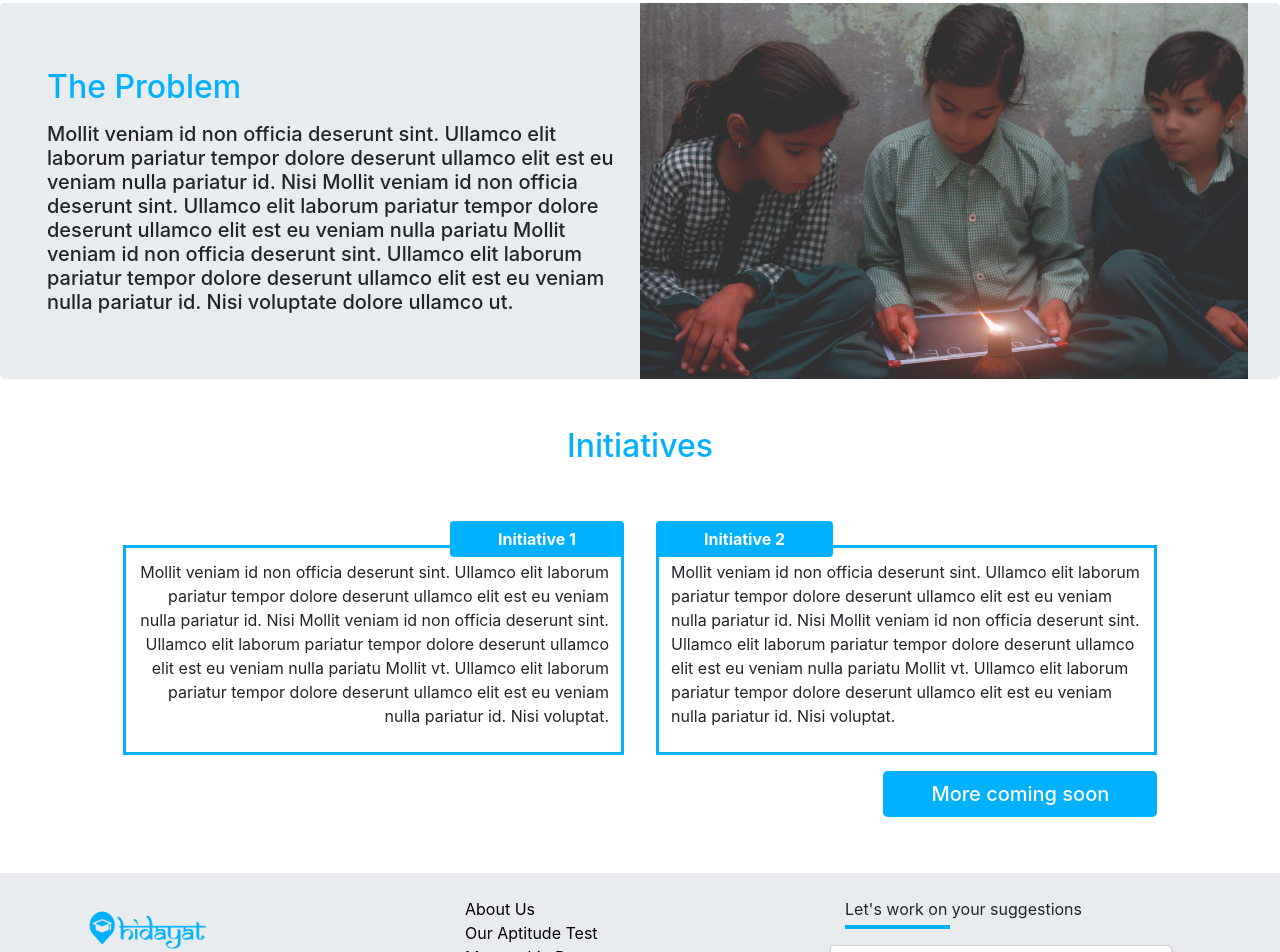
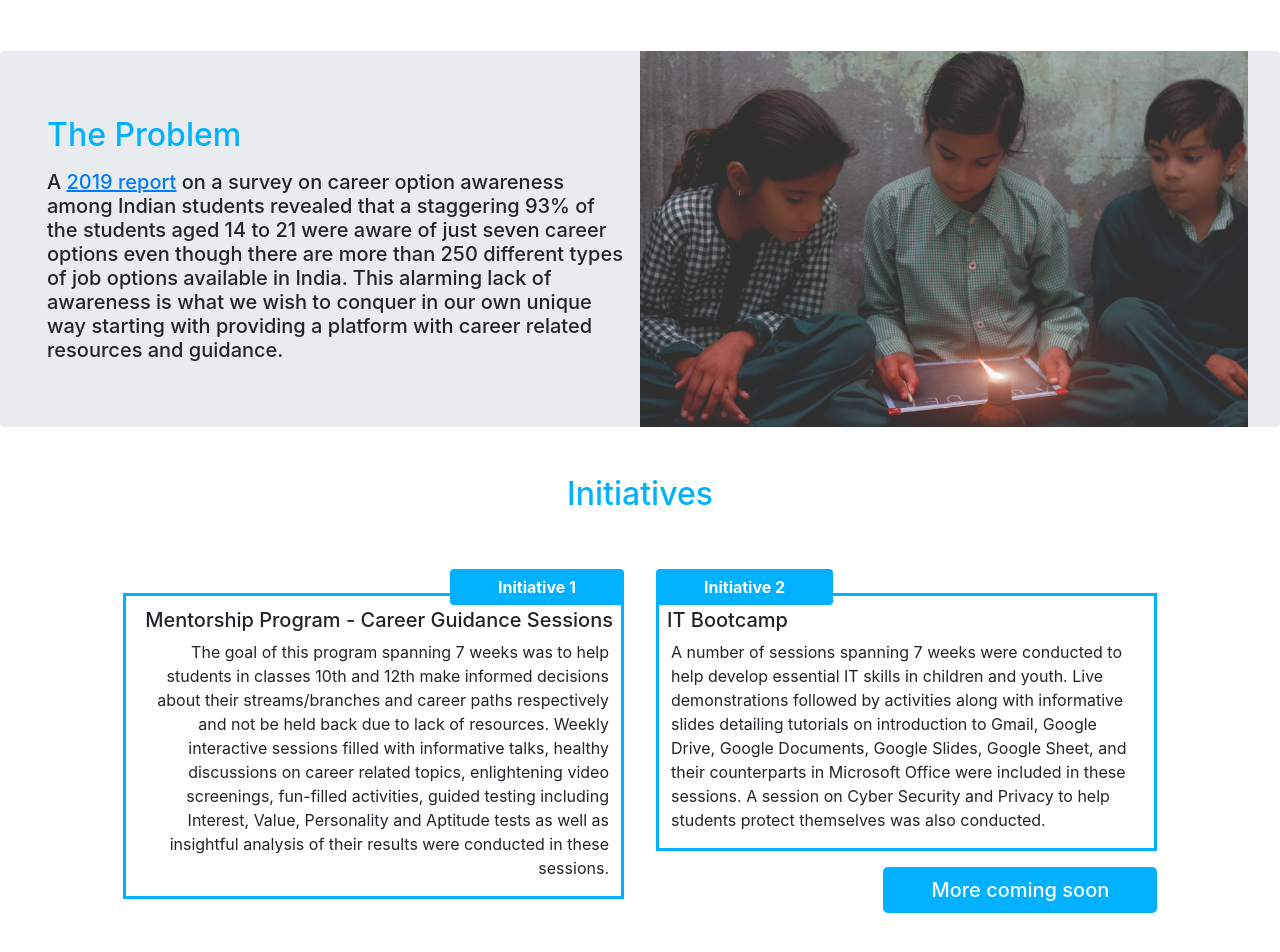
Before and after one commit to Enactus-IIITDelhi/Hidayat, a React (Create React App) app: page /#/about in a window 1280 px wide. Shown: the part 600-1552 px from the top of the page. Built offline with nearby package versions, Linux system fonts and the light colour scheme.

Commit message:
About page updated

```diff
--- a/src/components/Navigation.jsx
+++ b/src/components/Navigation.jsx
@@ -6,9 +6,8 @@ import { Collapse, Navbar, NavbarToggler, NavbarBrand, Nav, NavItem,  Button, Co
 function Navigation() {
   const [collapsed, setCollapsed] = useState(true);
   const toggleNavbar = () => setCollapsed(!collapsed);
-  const [dropdownOpen, setDropdownOpen] = useState(false);
-  const toggle = () => setDropdownOpen(prevState => !prevState);
-  const isActive = (path, match, location) => !!(match || path === location.pathname);
+
+
 
 
   return (
@@ -24,20 +23,25 @@ function Navigation() {
 
           <Nav navbar>
             <NavLink end className="mr-4 mt-2 mb-2 navLinks" to='/'  >HOME</NavLink>
+            {/* <Dropdown>
+  <DropdownToggle caret color="primary">
+    Home
+  </DropdownToggle>
+  <DropdownMenu>
+    <NavLink to="/">
+      <DropdownItem>HOME</DropdownItem>
+    </NavLink>
+    <NavLink to="/">
+      <DropdownItem>ABOUT</DropdownItem>
+    </NavLink>
+  </DropdownMenu>
+</Dropdown> */}
             <NavLink end className="mr-4 mt-2 mb-2 navLinks" to='resources' >RESOURCES</NavLink>
             <NavLink end className="mr-4 mt-2 mb-2 navLinks" to='blog' >BLOG</NavLink>
             <NavLink end className="mr-4 mt-2 mb-2 navLinks" to='joinUs' >JOIN US</NavLink>
             <NavLink end className="mr-4 mt-2 mb-2 navLinks" to='signup'>SIGN UP</NavLink>
             <NavLink end className="mr-4 mt-2 mb-2 navLinks"  to='login'>LOGIN</NavLink>
-            {/* <Dropdown isOpen={dropdownOpen} toggle={toggle}>
-            <DropdownToggle caret>
-              SIGN UP/LOGIN
-            </DropdownToggle>
-            <DropdownMenu>
-              <DropdownItem ><Link to="/signup" className="dropdownStyle">SIGN UP</Link></DropdownItem>
-              <DropdownItem><Link to="/login" className="dropdownStyle">LOGIN</Link></DropdownItem>
-            </DropdownMenu>
-          </Dropdown> */}
+
           </Nav>
 
           <Nav className="ml-auto social" navbar>
--- a/src/pages/About/Initiatives.jsx
+++ b/src/pages/About/Initiatives.jsx
@@ -11,8 +11,9 @@ function Initiative()
             <Button className="bg-main-blue pl-5 pr-5 pull-right" style={ {border:"0px"}} size="md" > <span style={{fontWeight:"bold"}}>Initiative 1</span></Button>
                 <br></br>
                 <div className="rightDiv pt-1 pr-1 pl-1 ">
-                    <p className="p-2">
-                    Mollit veniam id non officia deserunt sint. Ullamco elit laborum pariatur tempor dolore deserunt ullamco elit est eu veniam nulla pariatur id. Nisi Mollit veniam id non officia deserunt sint. Ullamco elit laborum pariatur tempor dolore deserunt ullamco elit est eu veniam nulla pariatu Mollit vt. Ullamco elit laborum pariatur tempor dolore deserunt ullamco elit est eu veniam nulla pariatur id. Nisi voluptat.
+                    <h5 className="pt-2 pb-0 pl-1 pr-1">Mentorship Program - Career Guidance Sessions</h5>
+                    <p className="pl-2 pr-2">
+                    The goal of this program spanning 7 weeks was to help students in classes 10th and 12th make informed decisions about their streams/branches and career paths respectively and not be held back due to lack of resources. Weekly interactive sessions filled with informative talks, healthy discussions on career related topics, enlightening video screenings, fun-filled activities, guided testing including Interest, Value, Personality and Aptitude tests as well as insightful analysis of their results were conducted in these sessions.
 
                     </p>
                 </div>
@@ -23,8 +24,10 @@ function Initiative()
             <Button className="bg-main-blue pl-5 pr-5 pull-left" style={ {border:"0px"}} size="md" > <span style={{fontWeight:"bold"}}>Initiative 2</span></Button>
                 <br></br>
                 <div className="leftDiv pt-1 pr-1 pl-1">
-                        <p className="p-2">
-                        Mollit veniam id non officia deserunt sint. Ullamco elit laborum pariatur tempor dolore deserunt ullamco elit est eu veniam nulla pariatur id. Nisi Mollit veniam id non officia deserunt sint. Ullamco elit laborum pariatur tempor dolore deserunt ullamco elit est eu veniam nulla pariatu Mollit vt. Ullamco elit laborum pariatur tempor dolore deserunt ullamco elit est eu veniam nulla pariatur id. Nisi voluptat.
+                <h5 className="pt-2 pb-0 pl-1 pr-1">IT Bootcamp</h5>
+
+                        <p className="pl-2 pr-2">
+                        A number of sessions spanning 7 weeks were conducted to help develop essential IT skills in children and youth. Live demonstrations followed by activities along with informative slides detailing tutorials on introduction to Gmail, Google Drive, Google Documents, Google Slides, Google Sheet, and their counterparts in Microsoft Office were included in these sessions. A session on Cyber Security and Privacy to help students protect themselves was also conducted.
 
                         </p>
 
--- a/src/pages/About/Jumbo.jsx
+++ b/src/pages/About/Jumbo.jsx
@@ -13,7 +13,8 @@ function Jumbo() {
                     <div className="d-flex flex-column m-auto" >
                     <h2 className="mt-5 text-main-blue" style={{textAlign:"right"}}>What we do?</h2>
                     <h5 className="mt-2 mb-5 " style={{textAlign:"right"}}>
-                    Mollit veniam id non officia deserunt sint. Ullamco elit laborum pariatur tempor dolore deserunt ullamco elit est eu veniam nulla pariatur id. Nisi Mollit veniam id non officia deserunt sint. Ullamco elit laborum pariatur tempor dolore deserunt ullamco elit est eu veniam nulla pariatu Mollit veniam id non officia deserunt sint. Ullamco elit laborum pariatur tempor dolore deserunt ullamco elit est eu veniam nulla pariatur id. Nisi voluptate dolore ullamco ut.
+                    With the aim to help learners be well equipped before making career-related decisions about their future, we provide guidance and mentorship to children and the youth. By introducing them to institutes  where they can receive training and to resources to develop essential career and life skills, we  give them an opportunity to grow along with their peers and with us. We work along the UN’s Sustainable Development Goals including quality education, decent work and economic growth and reduced inequalities. We wish to move towards an empowered India.
+
                     </h5>
                     </div>
                 </Col>
--- a/src/pages/About/Problem.jsx
+++ b/src/pages/About/Problem.jsx
@@ -11,7 +11,8 @@ function Jumbo() {
                     <div className="d-flex flex-column m-auto" >
                     <h2 className="mt-5 text-main-blue" style={{textAlign:"left"}}>The Problem</h2>
                     <h5 className="mt-2 mb-5 " style={{textAlign:"left"}}>
-                    Mollit veniam id non officia deserunt sint. Ullamco elit laborum pariatur tempor dolore deserunt ullamco elit est eu veniam nulla pariatur id. Nisi Mollit veniam id non officia deserunt sint. Ullamco elit laborum pariatur tempor dolore deserunt ullamco elit est eu veniam nulla pariatu Mollit veniam id non officia deserunt sint. Ullamco elit laborum pariatur tempor dolore deserunt ullamco elit est eu veniam nulla pariatur id. Nisi voluptate dolore ullamco ut.
+                    A <a href="https://www.indiatoday.in/education-today/news/story/93-indian-students-aware-of-just-seven-career-options-what-are-parents-doing-wrong-1446205-2019-02-04" target="_blank" style={{textDecoration:"underline"}}> 2019 report
+                        </a> on a survey on career option awareness among Indian students revealed that a staggering 93% of the students aged 14 to 21 were aware of just seven career options even though there are more than 250 different types of job options available in India. This alarming lack of awareness is what we wish to conquer in our own unique way starting with providing a platform with career related resources and guidance.
                     </h5>
                     </div>
                 </Col>
```
Also changed, not shown: 1 other file (tests, documents, lock files or other folders).
